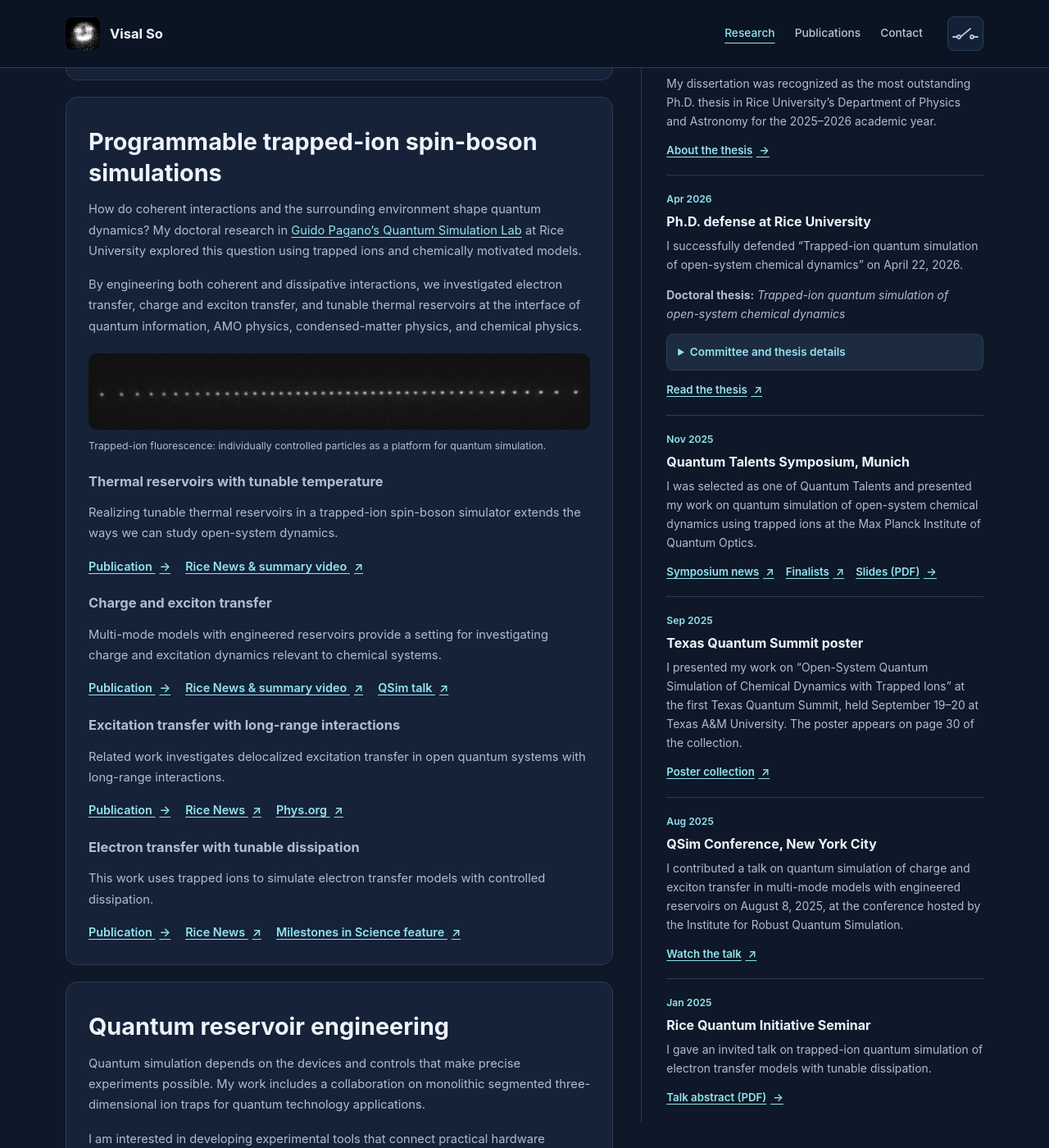
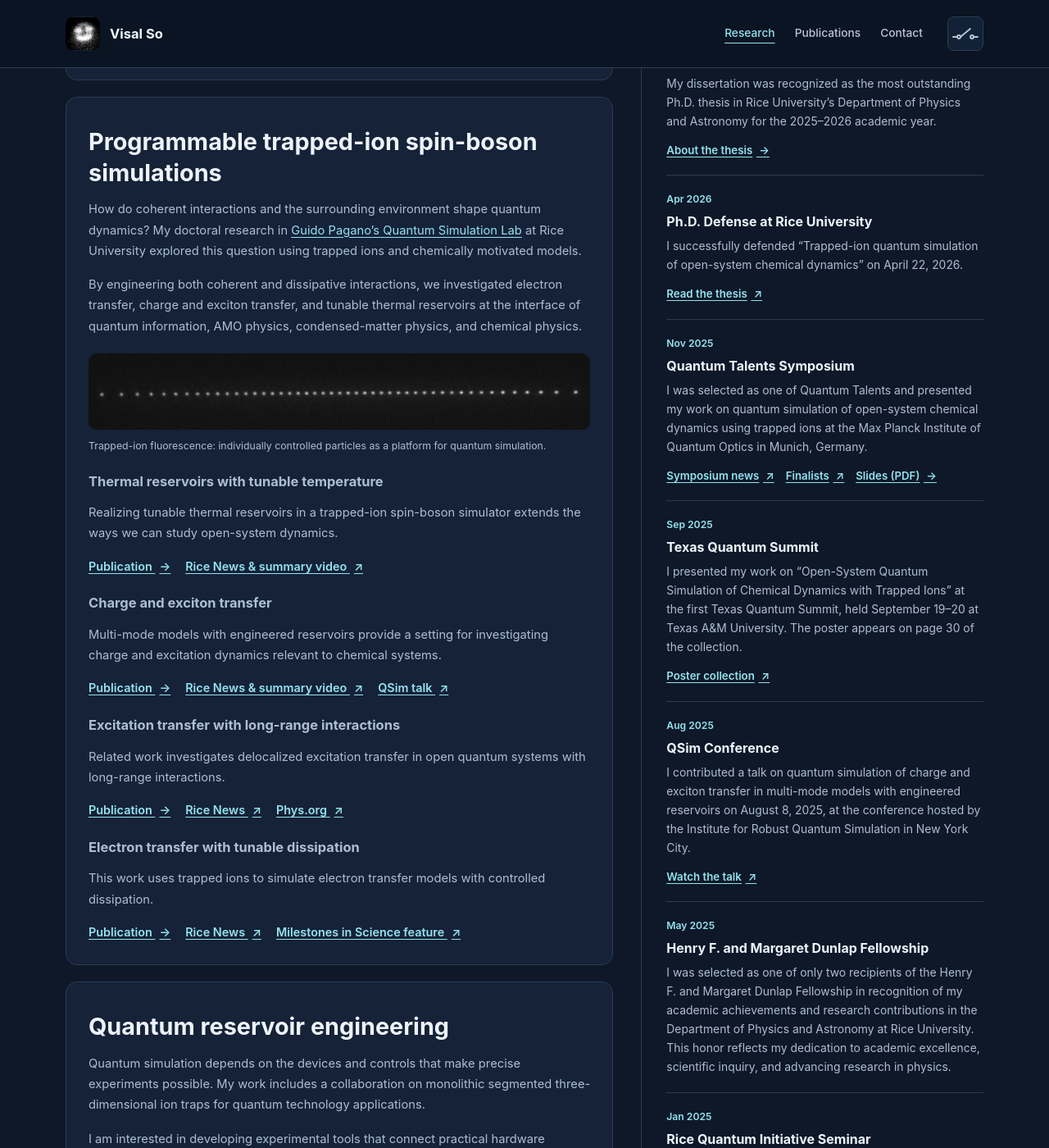
Before and after one commit to visalso/visalso.github.io, a Jekyll site: the page built from research.html, in a window 1280 px wide and 1400 px high, scrolled down 699 px. Shown: the whole window at 82% size. Built offline with Jekyll 4.4.1, drawn with Linux system fonts in a browser that asks for light colours.

Commit message:
Update news.yml

```diff
--- a/_data/news.yml
+++ b/_data/news.yml
@@ -18,7 +18,7 @@
       internal: true
 
 - date_label: Apr 2026
-  title: Ph.D. defense at Rice University
+  title: Ph.D. Defense at Rice University
   summary: I successfully defended “Trapped-ion quantum simulation of open-system chemical dynamics” on April 22, 2026.
   featured: true
   links:
@@ -26,8 +26,8 @@
       url: https://drive.google.com/file/d/1TURIovFBtQL3cR2Uf5lg0uzMgIe-XHmn/view?usp=drive_link
 
 - date_label: Nov 2025
-  title: Quantum Talents Symposium, Munich
-  summary: I was selected as one of Quantum Talents and presented my work on quantum simulation of open-system chemical dynamics using trapped ions at the Max Planck Institute of Quantum Optics.
+  title: Quantum Talents Symposium
+  summary: I was selected as one of Quantum Talents and presented my work on quantum simulation of open-system chemical dynamics using trapped ions at the Max Planck Institute of Quantum Optics in Munich, Germany.
   featured: false
   links:
     - label: Symposium news
@@ -39,7 +39,7 @@
       internal: true
 
 - date_label: Sep 2025
-  title: Texas Quantum Summit poster
+  title: Texas Quantum Summit
   summary: I presented my work on “Open-System Quantum Simulation of Chemical Dynamics with Trapped Ions” at the first Texas Quantum Summit, held September 19–20 at Texas A&M University. The poster appears on page 30 of the collection.
   featured: false
   links:
@@ -47,12 +47,17 @@
       url: https://drive.google.com/file/d/11Ts28LW5olm5yQ1Ygth8aIDU3UXBM0eu/view
 
 - date_label: Aug 2025
-  title: QSim Conference, New York City
-  summary: I contributed a talk on quantum simulation of charge and exciton transfer in multi-mode models with engineered reservoirs on August 8, 2025, at the conference hosted by the Institute for Robust Quantum Simulation.
+  title: QSim Conference
+  summary: I contributed a talk on quantum simulation of charge and exciton transfer in multi-mode models with engineered reservoirs on August 8, 2025, at the conference hosted by the Institute for Robust Quantum Simulation in New York City.
   featured: false
   links:
     - label: Watch the talk
       url: https://www.youtube.com/watch?v=jxOFuNQV0l0
+
+- date_label: May 2025
+  title: Henry F. and Margaret Dunlap Fellowship
+  summary: I was selected as one of only two recipients of the Henry F. and Margaret Dunlap Fellowship in recognition of my academic achievements and research contributions in the Department of Physics and Astronomy at Rice University. This honor reflects my dedication to academic excellence, scientific inquiry, and advancing research in physics.
+  featured: false
 
 - date_label: Jan 2025
   title: Rice Quantum Initiative Seminar
```
